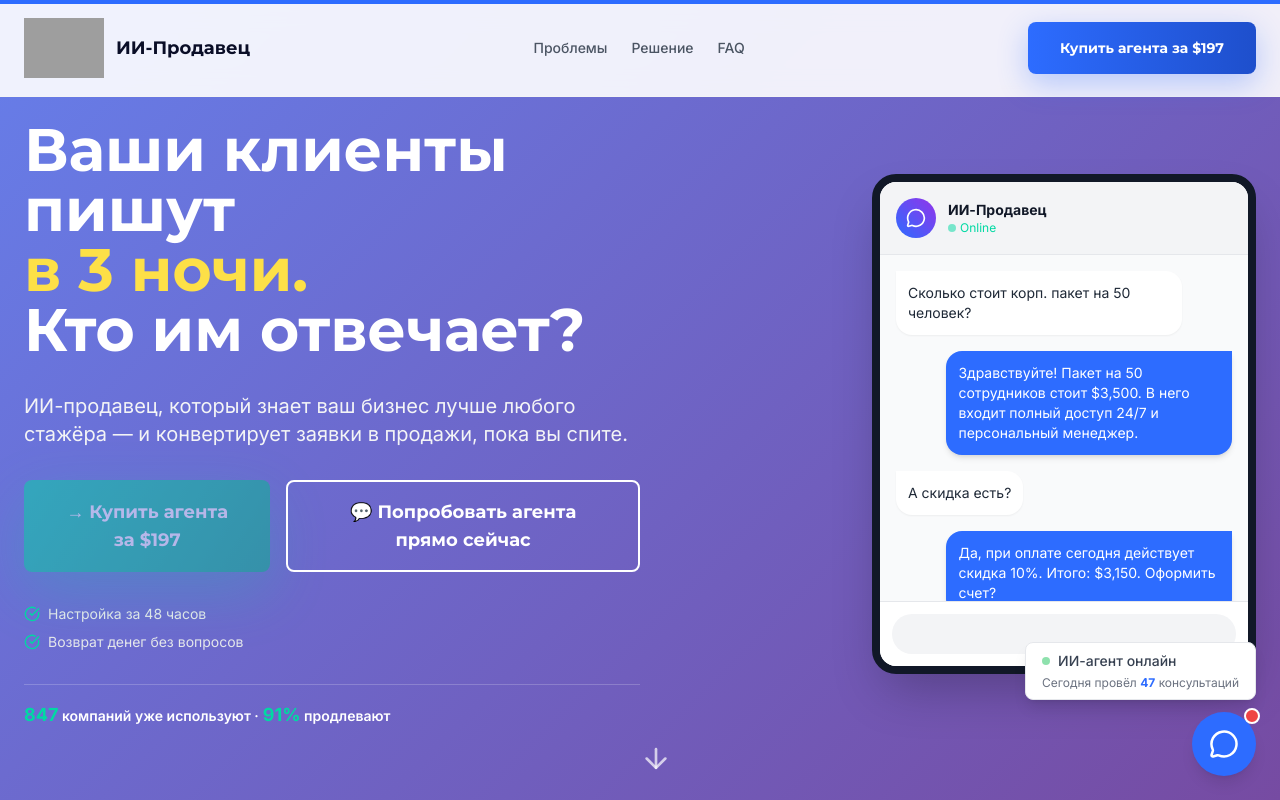
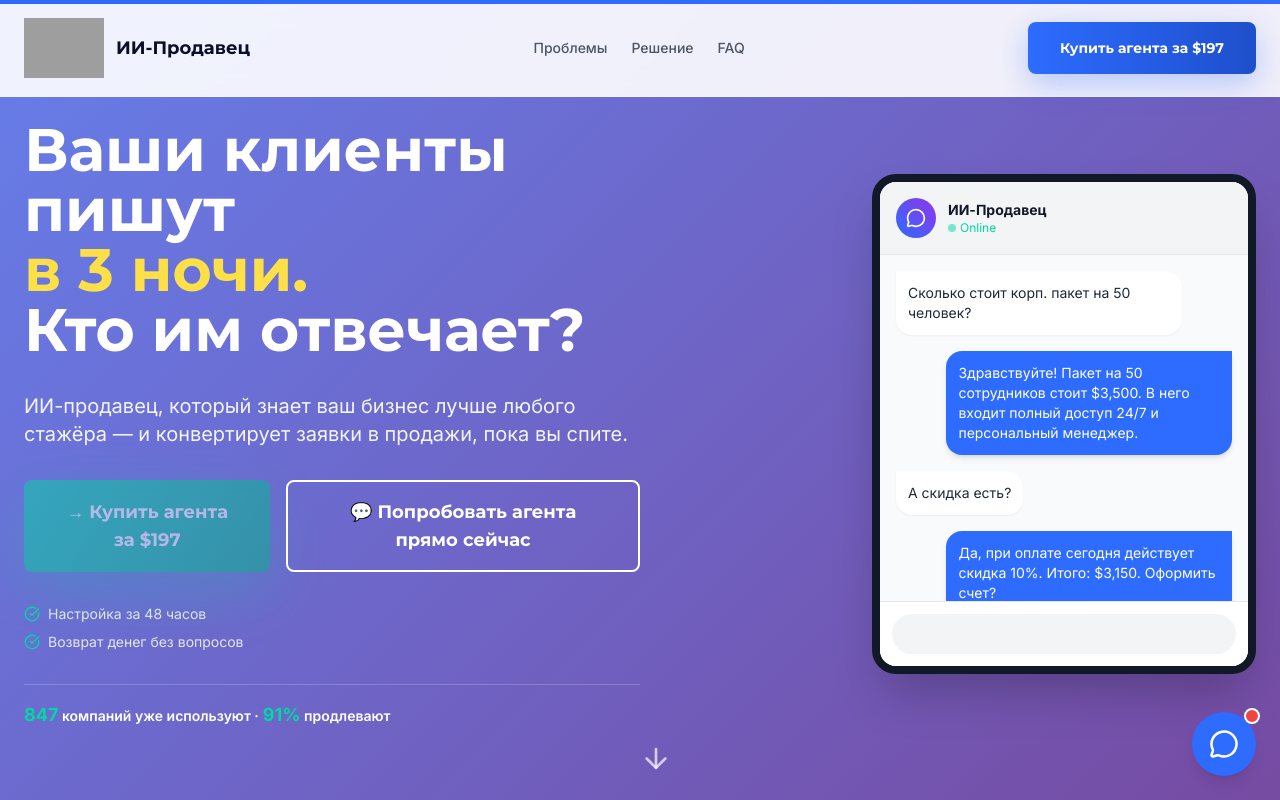
Before and after one commit to sergio2171/aivdele-ai-salesperson, a React (Vite) app: page / in a window 1280 px wide. Shown: the top 800 px of the page. Built offline with nearby package versions, Linux system fonts and the light colour scheme; grey boxes are pictures that could not be loaded.

Commit message:
fix: убран счётчик консультаций (мешался)

```diff
--- a/components/ChatWidget.tsx
+++ b/components/ChatWidget.tsx
@@ -7,7 +7,6 @@ const WEBHOOK_URL = 'https://n8n.aivdele.com/webhook/ai-chat';
 export const ChatWidget: React.FC = () => {
   const [isOpen, setIsOpen] = useState(false);
 
-  // НОВОЕ: Улучшенное приветственное сообщение
   const [messages, setMessages] = useState<{sender: 'bot' | 'user', text: string}[]>([
     {
       sender: 'bot',
@@ -18,9 +17,6 @@ export const ChatWidget: React.FC = () => {
   const [input, setInput] = useState('');
   const [isLoading, setIsLoading] = useState(false);
   const messagesEndRef = useRef<HTMLDivElement>(null);
-
-  // НОВОЕ: Счётчик консультаций
-  const [consultationsToday, setConsultationsToday] = useState(47);
 
   // Session ID management
   const [sessionId] = useState(() => {
@@ -33,7 +29,7 @@ export const ChatWidget: React.FC = () => {
 
   const isMobile = typeof window !== 'undefined' && window.innerWidth < 768;
 
-  // НОВОЕ: Слушаем событие открытия чата из Hero
+  // Слушаем событие открытия чата из Hero
   useEffect(() => {
     const handleOpenChat = () => {
       setIsOpen(true);
@@ -43,7 +39,7 @@ export const ChatWidget: React.FC = () => {
     return () => window.removeEventListener('openChat', handleOpenChat);
   }, []);
 
-  // ИЗМЕНЕНО: Увеличено время автооткрытия с 5 до 15 секунд
+  // Автооткрытие через 15 секунд
   useEffect(() => {
     if (!isMobile) {
       const t = setTimeout(() => setIsOpen(true), 15000);
@@ -81,9 +77,6 @@ export const ChatWidget: React.FC = () => {
       const aiText = data.text || data.output || data.message || "Извините, сейчас я не могу ответить. Попробуйте позже.";
 
       setMessages(prev => [...prev, { sender: 'bot', text: aiText }]);
-
-      // НОВОЕ: Увеличиваем счётчик при успешном ответе
-      setConsultationsToday(prev => prev + 1);
     } catch (error) {
       console.error('Chat Error:', error);
       setMessages(prev => [...prev, { sender: 'bot', text: "Произошла ошибка соединения. Пожалуйста, проверьте интернет." }]);
@@ -95,23 +88,6 @@ export const ChatWidget: React.FC = () => {
   return (
     <>
       <div className="fixed bottom-6 right-6 z-50 flex flex-col items-end gap-3">
-
-        {/* НОВОЕ: Счётчик активности */}
-        {!isOpen && (
-          <motion.div
-            initial={{ opacity: 0, x: 20 }}
-            animate={{ opacity: 1, x: 0 }}
-            className="bg-white rounded-lg shadow-lg px-4 py-2 border border-gray-200 text-sm"
-          >
-            <div className="flex items-center gap-2">
-              <span className="w-2 h-2 rounded-full bg-green-500 animate-pulse"></span>
-              <span className="text-gray-700 font-medium">ИИ-агент онлайн</span>
-            </div>
-            <div className="text-gray-500 text-xs mt-1">
-              Сегодня провёл <span className="font-bold text-brand-blue">{consultationsToday}</span> консультаций
-            </div>
-          </motion.div>
-        )}
 
         <AnimatePresence>
           {isOpen && (
```
